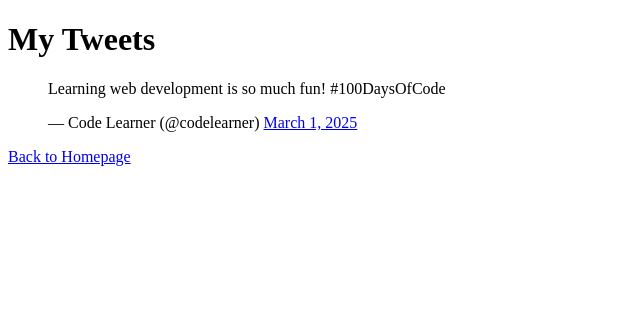
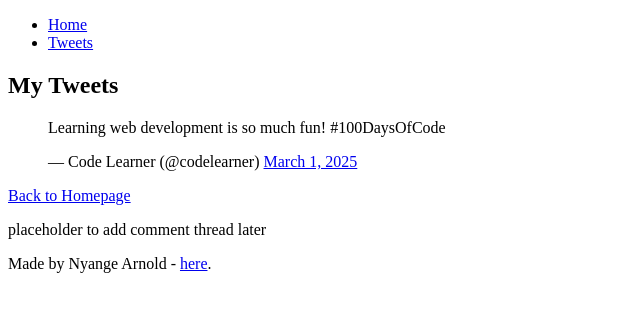
Before and after one commit to Arnold-tech-dot/My_First_Portfolio, a plain HTML site: page html_basic/tweets.html in a window 1280 px wide. Shown: the whole page, without its empty margins (0-640 px from the left). Drawn offline with Linux system fonts and the light colour scheme.

Commit message:
Fix structure: header, main, footer with nav and embedded tweet

```diff
--- a/html_basic/tweets.html
+++ b/html_basic/tweets.html
@@ -3,23 +3,36 @@
 <head>
   <meta charset="UTF-8" />
   <meta name="viewport" content="width=device-width, initial-scale=1" />
-    <title>Tweets Page</title>
+  <title>My Tweets</title>
 </head>
 <body>
+  <header>
+    <ul>
+      <li><a href="index.html">Home</a></li>
+      <li><a href="tweets.html">Tweets</a></li>
+    </ul>
+  </header>
 
+  <main>
+    <article>
       <h1>My Tweets</h1>
 
-    <!-- Embed a tweet -->
       <blockquote class="twitter-tweet">
         <p lang="en" dir="ltr">Learning web development is so much fun! #100DaysOfCode</p>&mdash; Code Learner (@codelearner)
         <a href="https://twitter.com/codelearner/status/1234567890123456789">March 1, 2025</a>
       </blockquote>
-
-    <!-- Twitter widget script -->
       <script async src="https://platform.twitter.com/widgets.js" charset="utf-8"></script>
 
-    <!-- Link back to homepage -->
       <p><a href="index.html">Back to Homepage</a></p>
+    </article>
 
+    <aside>
+      <p>placeholder to add comment thread later</p>
+    </aside>
+  </main>
+
+  <footer>
+    <p>Made by Nyange Arnold - <a href="https://github.com/NyangeArnold" target="_blank">here</a>.</p>
+  </footer>
 </body>
 </html>
```
Lines whose indentation alone changed are shown as unchanged.
